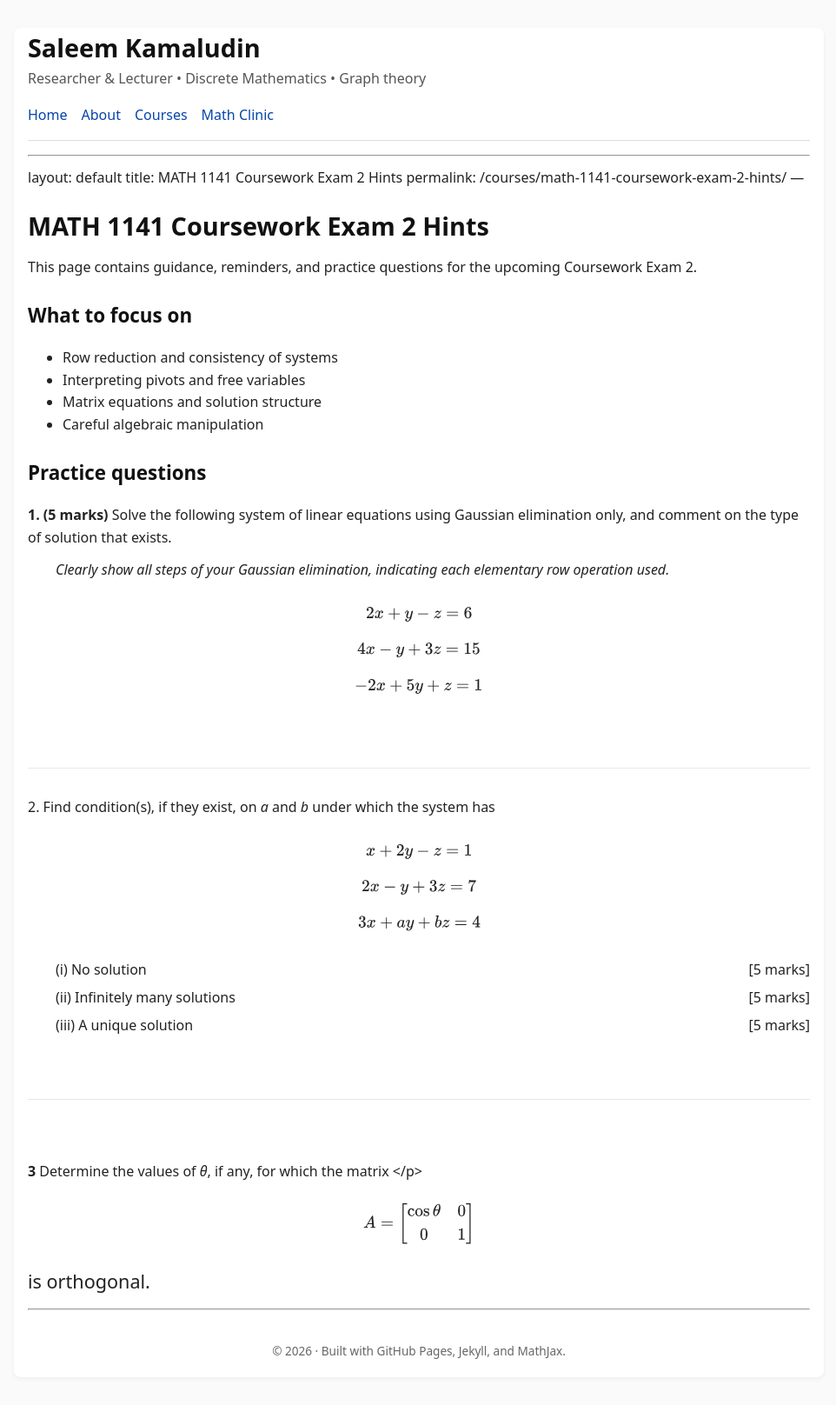
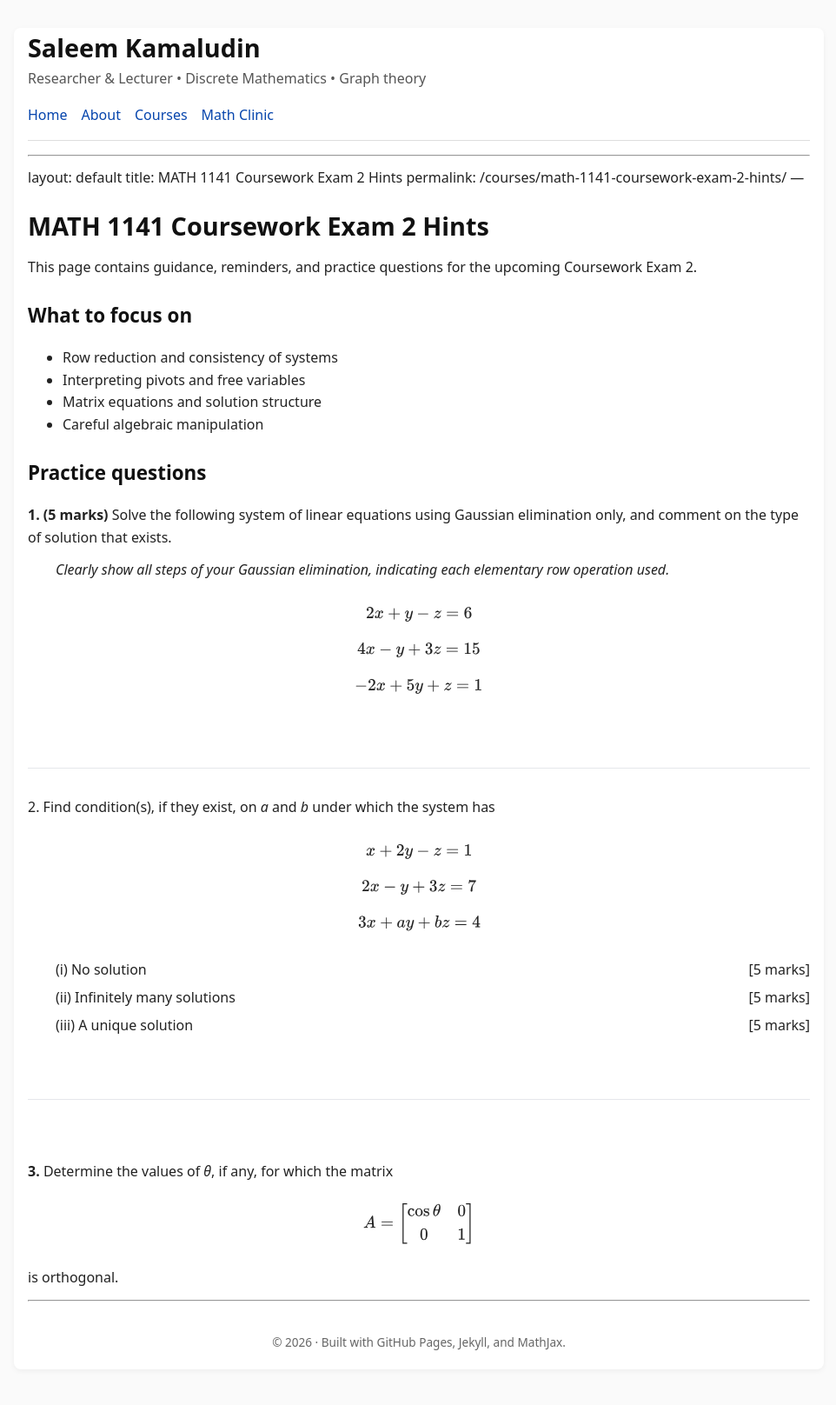
Before and after one commit to SaleemKamaludin/SaleemKamaludin.github.io, a Jekyll site: the page built from courses/math-1141-coursework-exam-2-hints.md, in a window 1280 px wide. Shown: the whole page at 87% size, without its empty margins (158-1120 px from the left). Built offline with Jekyll 4.4.1, drawn with Linux system fonts in a browser that asks for light colours; our own code applies the rules of GitHub Pages for plain Markdown files.

Commit message:
Update math-1141-coursework-exam-2-hints.md

```diff
--- a/courses/math-1141-coursework-exam-2-hints.md
+++ b/courses/math-1141-coursework-exam-2-hints.md
@@ -118,9 +118,9 @@ This page contains guidance, reminders, and practice questions for the upcoming
 
 
 
- <strong>3</strong>
+ <strong>3.</strong>
     Determine the values of <em>&theta;</em>, if any, for which the matrix
-  </p>
+
 
 
 <div style="text-align: center; margin: 1.5rem 0;">
@@ -133,5 +133,5 @@ This page contains guidance, reminders, and practice questions for the upcoming
     \]
   </div>
 
-<p style="font-size: 1.35rem; line-height: 1.75; margin-top: 1rem;">
+<p style="font-size: 1.0rem; line-height: 1.75; margin-top: 1rem;">
     is orthogonal.
```
